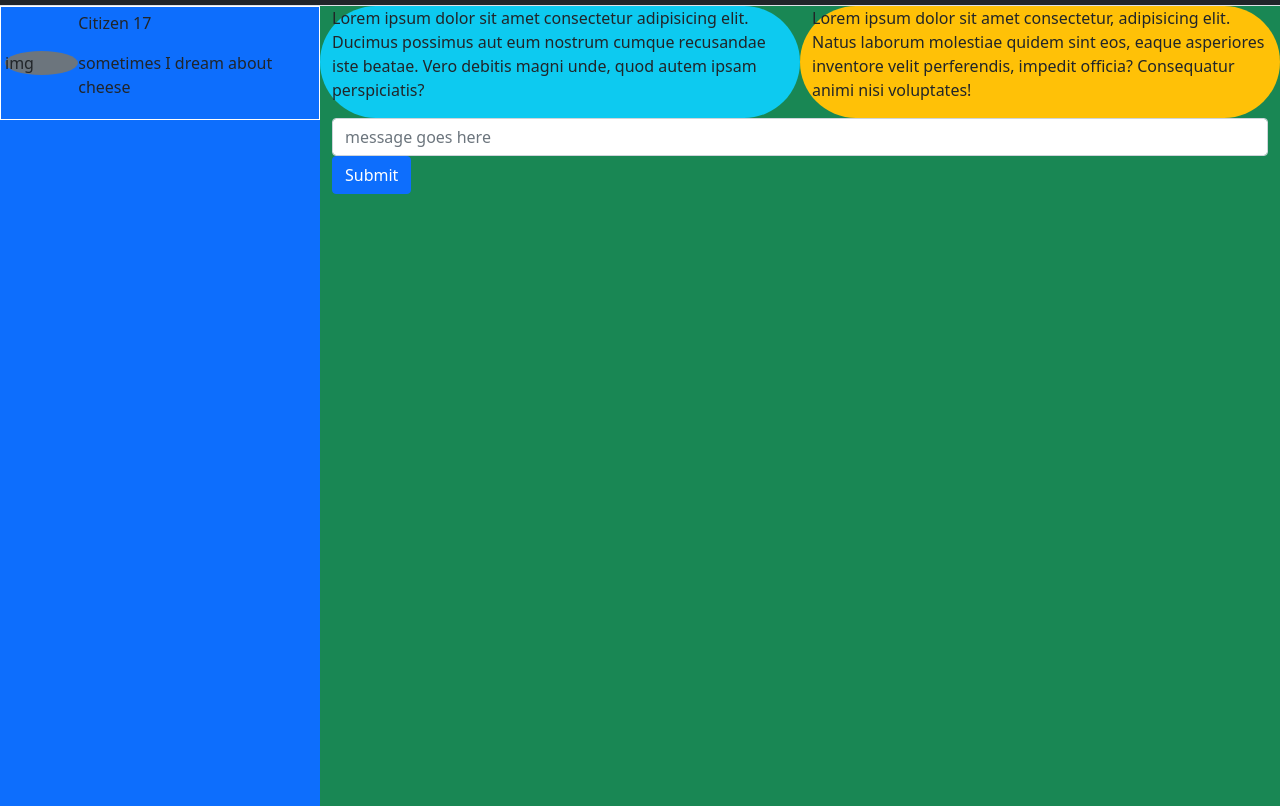
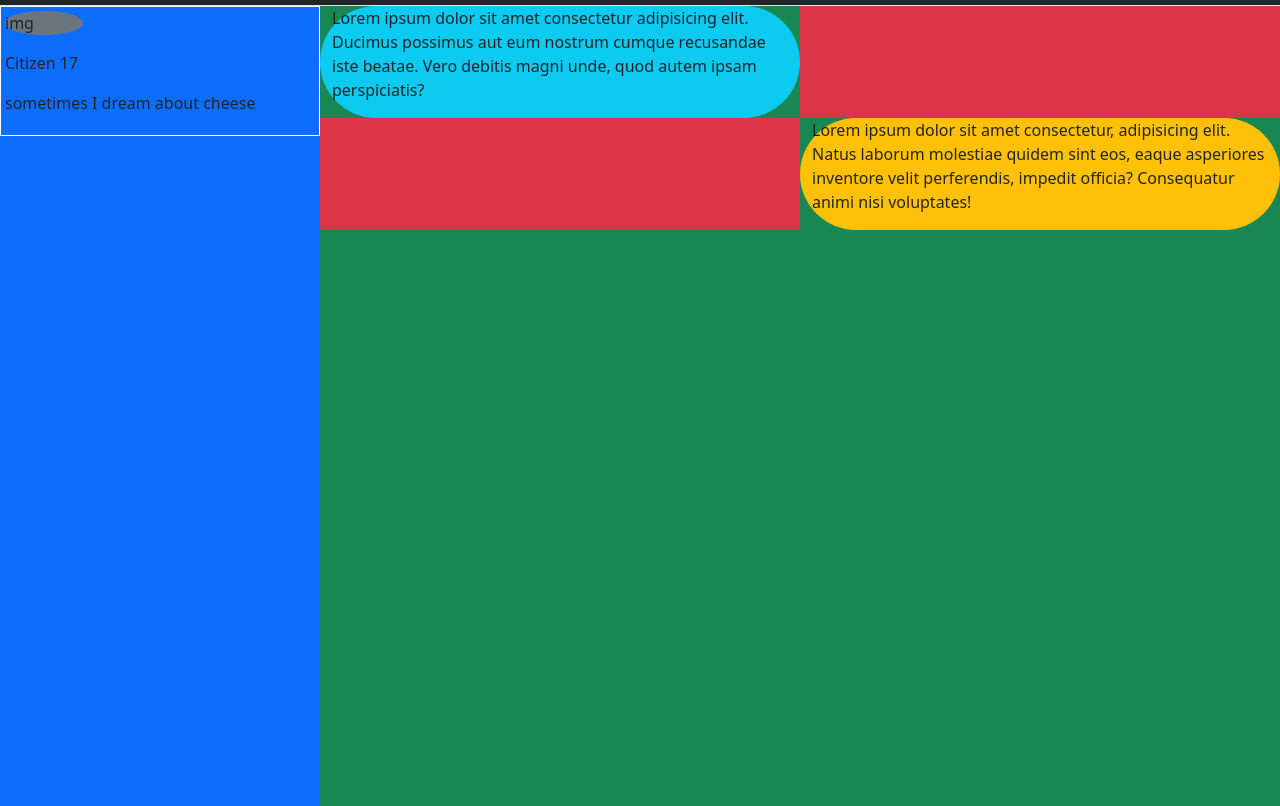
Before and after one commit to Bogos-Printed/chatbot, a website built with webpack: page src/index.html in a window 1280 px wide. Shown: the part 45-851 px from the top of the page. Built offline with nearby package versions, Linux system fonts and the light colour scheme.

Commit message:
added chat bubbles for user & bots

```diff
--- a/src/index.html
+++ b/src/index.html
@@ -14,26 +14,40 @@
   </header>
   <body>
     <div class="d-flex flex-wrap min-vh-100">
-      <div class="bg-primary col-3">
-        <section class="d-flex p-1 border border-white">
-          <div class="bg-secondary rounded-circle w-25 h-50 align-self-center">img</div>
+      <div class="bg-primary col-3" id="contacts">
+        <ul class=" p-1 border border-white">
+          <li class="d-flex flex-wrap">
+            <p class="bg-secondary rounded-circle w-25 h-50">img</p>
             <div>
               <p>Citizen 17</p>
               <p>sometimes I dream about cheese</p>
             </div>
-        </section>
+          </li>
+        </ul>
       </div>
-      <div class="bg-success col-9" id="chatbox">
-        <div class="bot container bg-info rounded-pill w-50 float-start">
+
+      <div class="bg-success container-fluid col-9" id="chatbox">
+        <div class="row ">
+
+          <div class="bot container bg-info rounded-pill w-50 col-6">
             <p>Lorem ipsum dolor sit amet consectetur adipisicing elit. Ducimus possimus aut eum nostrum cumque recusandae iste beatae. Vero debitis magni unde, quod autem ipsam perspiciatis?</p>
           </div>
-        <div class="user container bg-warning rounded-pill w-50 float-end align-content-center">
+
+          <div class="bg-danger col-6"></div>
+        </div>
+
+        <div class="row">
+          <div class="bg-danger col-6"></div>
+
+          <div class="user container bg-warning rounded-pill w-50 col-6">
             <p>Lorem ipsum dolor sit amet consectetur, adipisicing elit. Natus laborum molestiae quidem sint eos, eaque asperiores inventore velit perferendis, impedit officia? Consequatur animi nisi voluptates!</p>
           </div>
-        <div class="container">
+        </div>
+
+        <!--<div class="container">
           <input class="form-control" id="message" placeholder="message goes here"></input>
           <button type="submit" class="btn btn-primary">Submit</button>
-        </div>
+        </div>-->
       </div>
       <div id="root"></div>
     </div>
```
Lines whose indentation alone changed are shown as unchanged.
